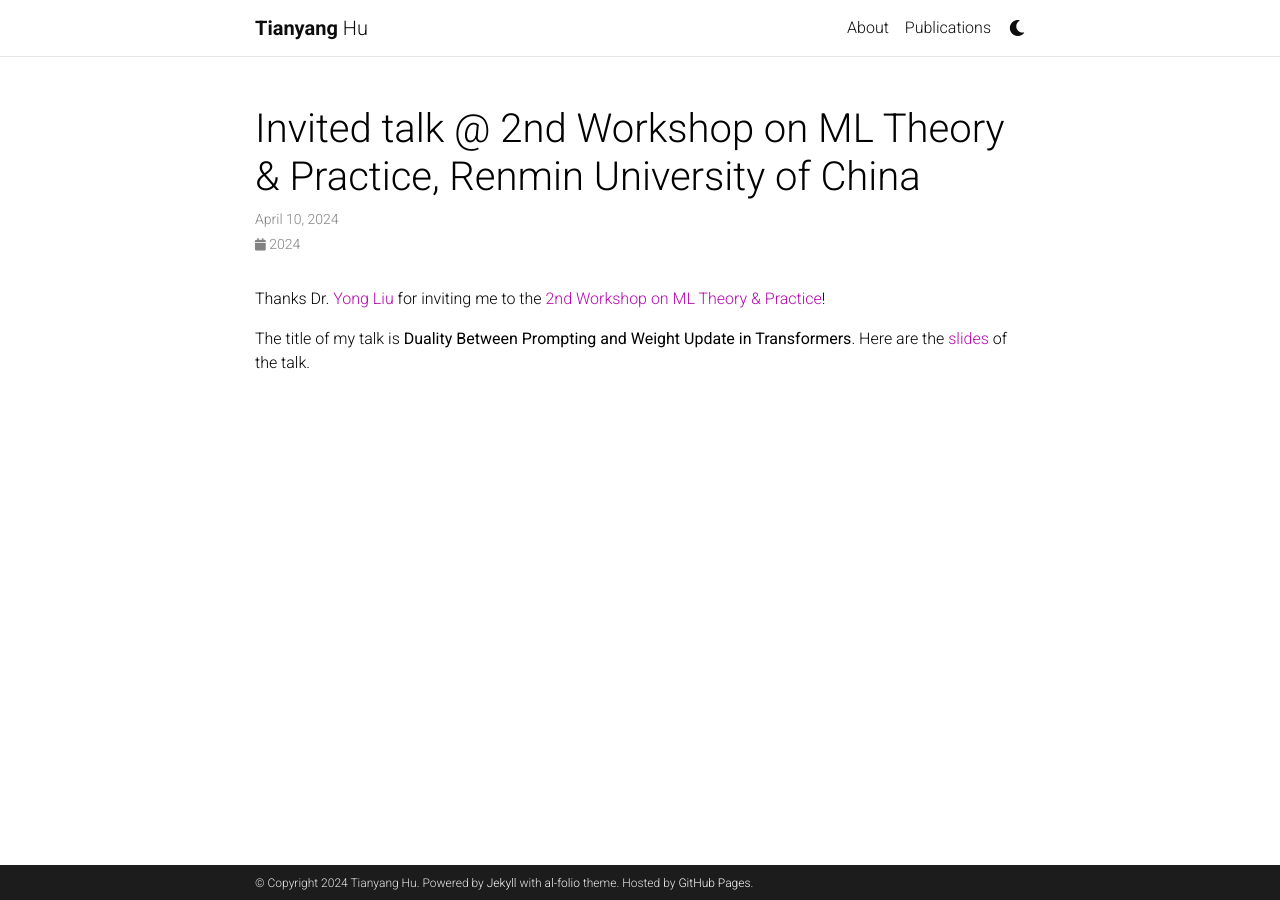
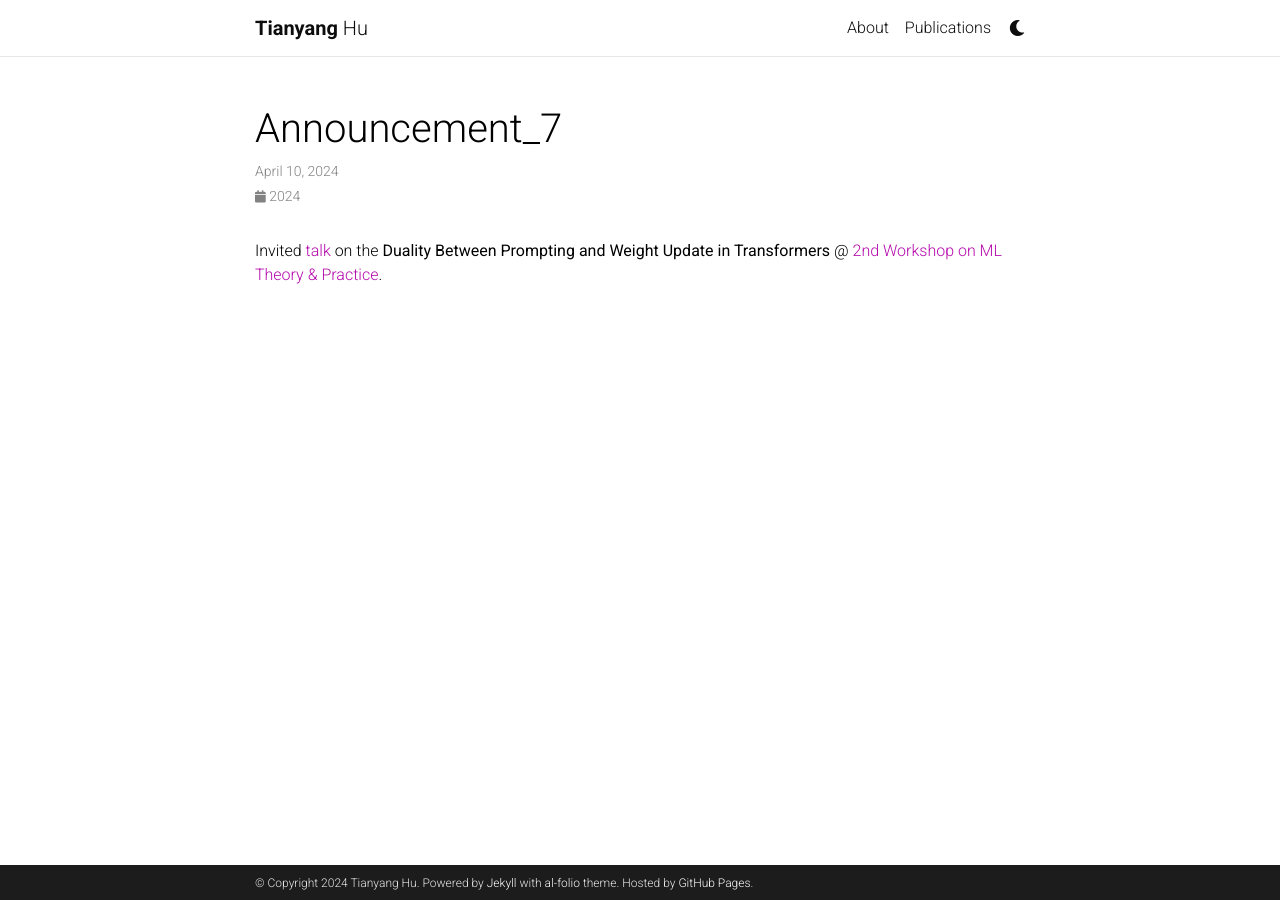
Before and after one commit to hu-tianyang/hu-tianyang.github.io, a Jekyll site: the page built from _news/announcement_7.md, in a window 1280 px wide. Built offline with Jekyll 4.4.1, drawn with Linux system fonts in a browser that asks for light colours; comment, search, counter and statistics services are not loaded; a style sheet for code colours, icons or effects is not loaded.

Commit message:
Update announcement_7.md

```diff
--- a/_news/announcement_7.md
+++ b/_news/announcement_7.md
@@ -1,11 +1,8 @@
 ---
 layout: post
-title: Invited talk @ 2nd Workshop on ML Theory & Practice, Renmin University of China
-date: 2024-04-10 16:11:00-0400
-inline: false
+date: 2024-04-10 15:59:00-0400
+inline: true
 related_posts: false
 ---
 
-Thanks Dr. <a href="https://liuyonggsai.github.io/">Yong Liu</a> for inviting me to the [2nd Workshop on ML Theory & Practice](https://mp.weixin.qq.com/s/KHy-o_UrAbYNSP1yhCo34w)!
-
-The title of my talk is <b>Duality Between Prompting and Weight Update in Transformers</b>. Here are the <a href="/assets/pdf/Duality_prompt_weight.pdf">slides</a> of the talk.
+Invited <a href="/assets/pdf/Duality_prompt_weight.pdf">talk</a> on the <b>Duality Between Prompting and Weight Update in Transformers</b> @ [2nd Workshop on ML Theory & Practice](https://mp.weixin.qq.com/s/KHy-o_UrAbYNSP1yhCo34w).
```
